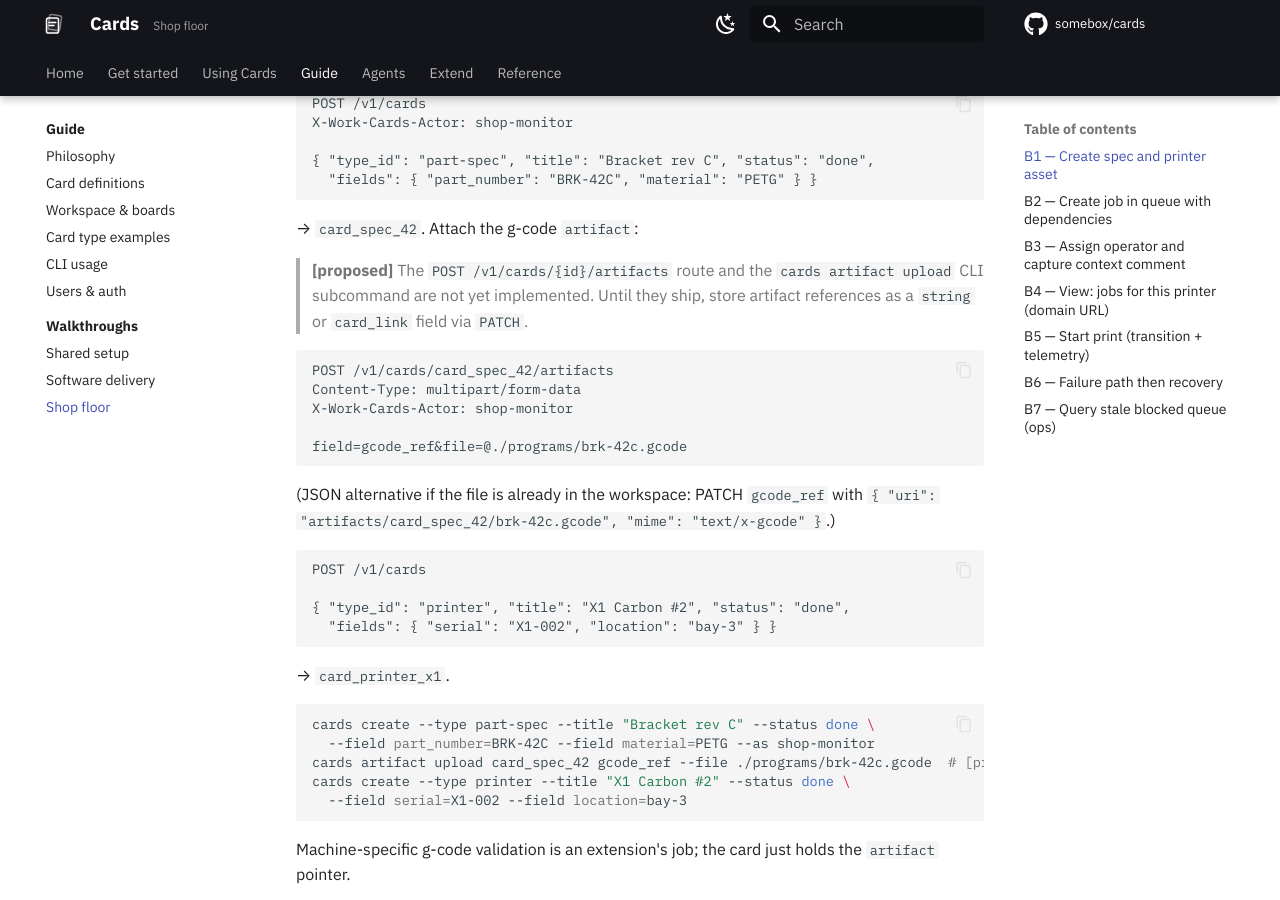
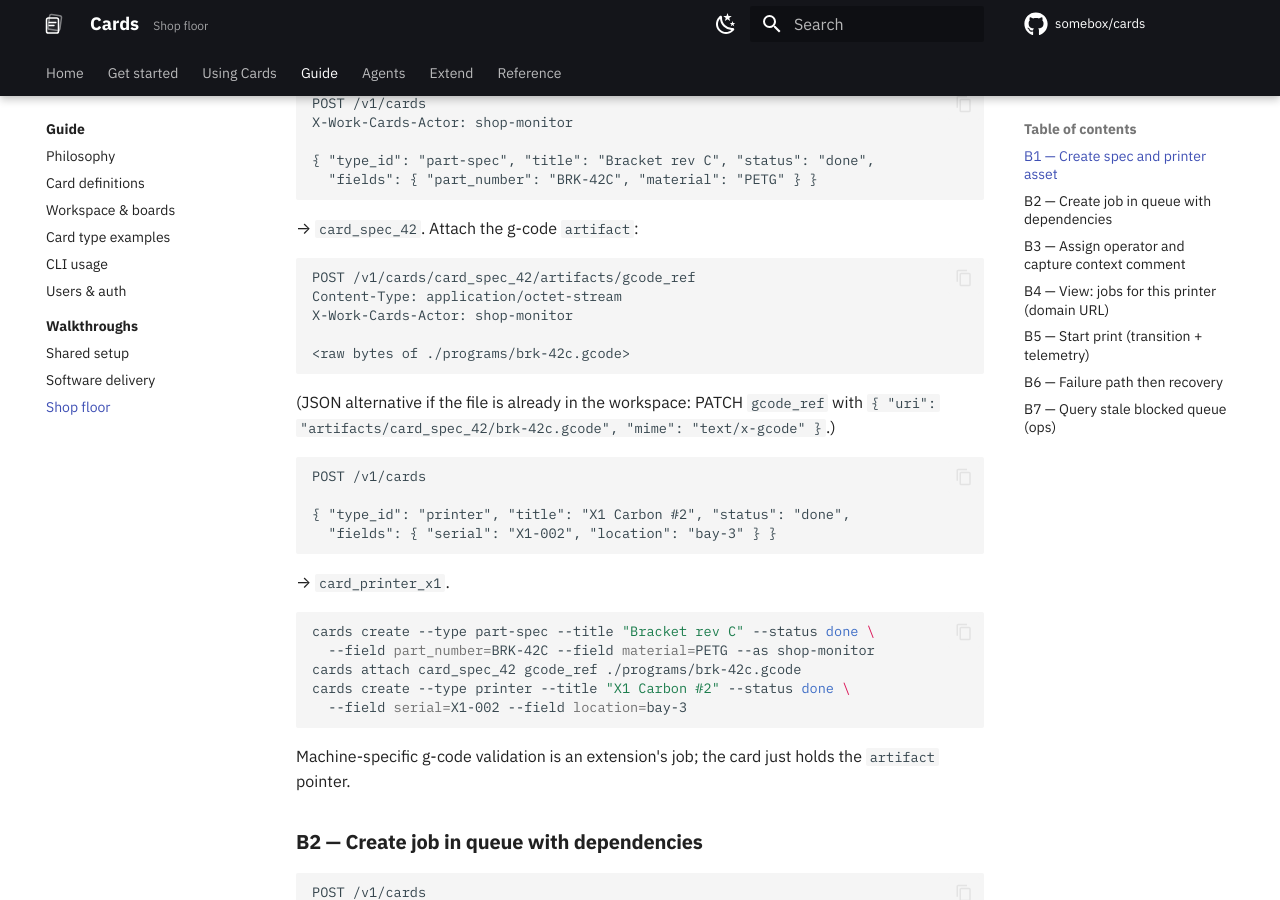
Before and after one commit to somebox/cards, an MkDocs documentation site: the page built from docs/examples/shop-floor.md, in a window 1280 px wide and 900 px high, scrolled down 449 px. Built offline with MkDocs 1.6.1 and Material for MkDocs 9.7.7, drawn with Linux system fonts in a browser that asks for light colours; comment, search, counter and statistics services are not loaded.

Commit message:
fix(docs,tests): closeout review corrections — spec take-next truth, dead code, board + test hygiene
Review of the sprint's own output found four real issues:

- api-surface.md still denied the shipped take-next race retry
  ('not yet shipped') — the exact drift class Phase 1 existed to
  kill; the SoT grep scope missed the spec doc. Now documents
  claimWithRetry/ErrClaimRaced like implementation-status.md.
- card_582f3072 left in todo by the Phase 4 dogfood (was done);
  restored to done with provenance comment.
- sqlitetest.Name() was an unused, untested export — removed.
- tui TestCommentSaveFlow asserted Comments[0] — comments are
  ORDER BY created_at (oldest first), so it broke whenever the
  selected card already had comments; now asserts the last comment.

Precision pass on adjacent drift found while sweeping:
- shop-floor.md example still called artifacts '[proposed]' with a
  wrong route path and invented 'cards artifact upload' verb —
  corrected to POST /v1/cards/{id}/artifacts/{field} (raw body) and
  'cards attach <id> <field> <file>'.
- using-cards.md said artifact upload is multipart; it's a raw body.
- roadmap §7 heading said 'proposed / unbuilt' while reload and card
  delete are built — retagged partial.
- DSN-MIRROR sentinel on both shared-cache DSN literals so future
  drift between sqlitetest.dsn and sharedcache_test.go is greppable.
- scanRan comment clarifies WIP/lane is excluded (uncapped CountCards).

Full suite green (16 pkgs), race clean, docaudit green.

````diff
--- a/docs/examples/shop-floor.md
+++ b/docs/examples/shop-floor.md
@@ -24,17 +24,12 @@ X-Work-Cards-Actor: shop-monitor
 
 → `card_spec_42`. Attach the g-code `artifact`:
 
-> **[proposed]** The `POST /v1/cards/{id}/artifacts` route and the
-> `cards artifact upload` CLI subcommand are not yet implemented. Until they
-> ship, store artifact references as a `string` or `card_link` field via
-> `PATCH`.
-
 ```http
-POST /v1/cards/card_spec_42/artifacts
-Content-Type: multipart/form-data
+POST /v1/cards/card_spec_42/artifacts/gcode_ref
+Content-Type: application/octet-stream
 X-Work-Cards-Actor: shop-monitor
 
-field=gcode_ref&file=@./programs/brk-42c.gcode
+<raw bytes of ./programs/brk-42c.gcode>
 ```
 
 (JSON alternative if the file is already in the workspace: PATCH `gcode_ref`
@@ -52,7 +47,7 @@ POST /v1/cards
 ```bash
 cards create --type part-spec --title "Bracket rev C" --status done \
   --field part_number=BRK-42C --field material=PETG --as shop-monitor
-cards artifact upload card_spec_42 gcode_ref --file ./programs/brk-42c.gcode  # [proposed]
+cards attach card_spec_42 gcode_ref ./programs/brk-42c.gcode
 cards create --type printer --title "X1 Carbon #2" --status done \
   --field serial=X1-002 --field location=bay-3
 ```
````
Also changed, not shown: docs/roadmap.md (+1 -1 lines), docs/spec/api-surface.md (+8 -5 lines), docs/using-cards.md (+2 -2 lines), 5 other files.
